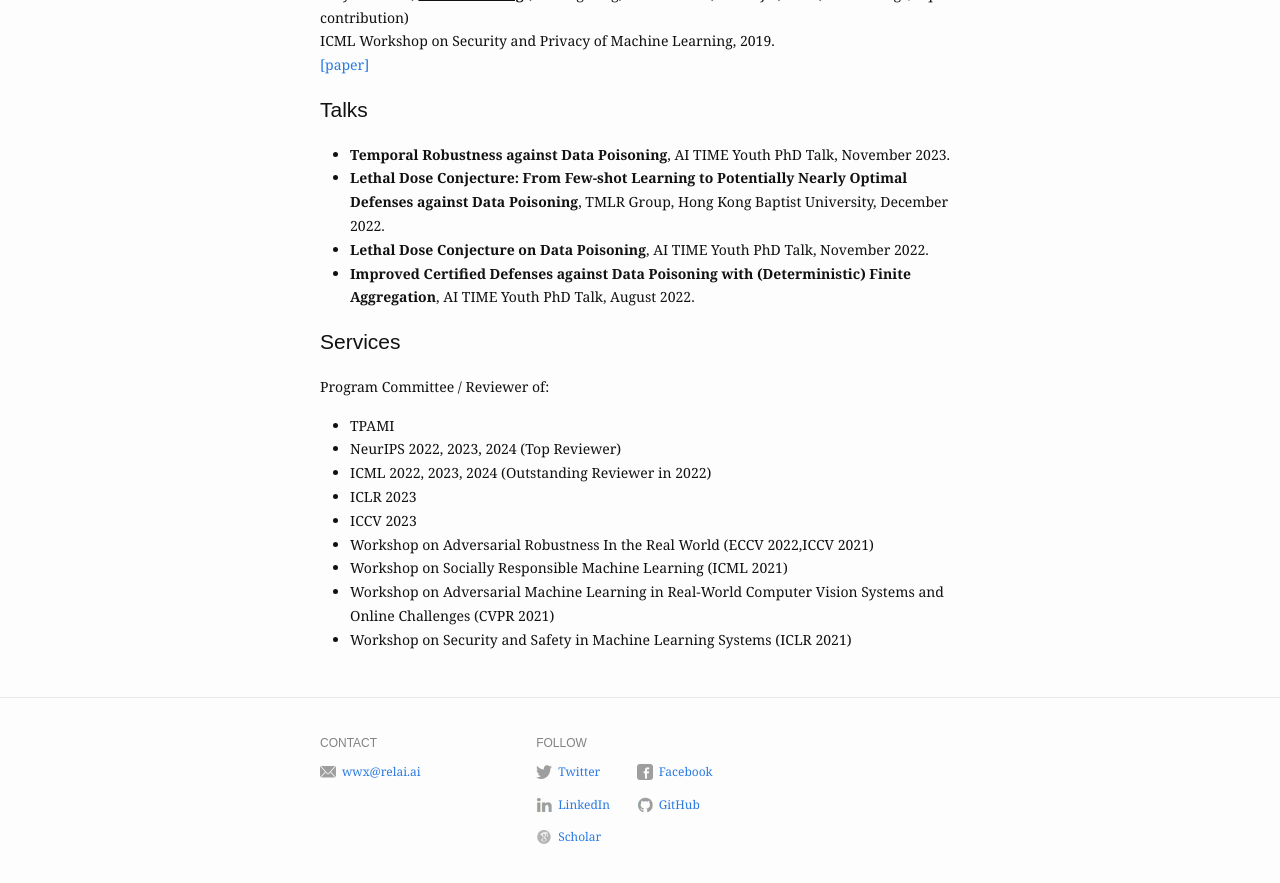
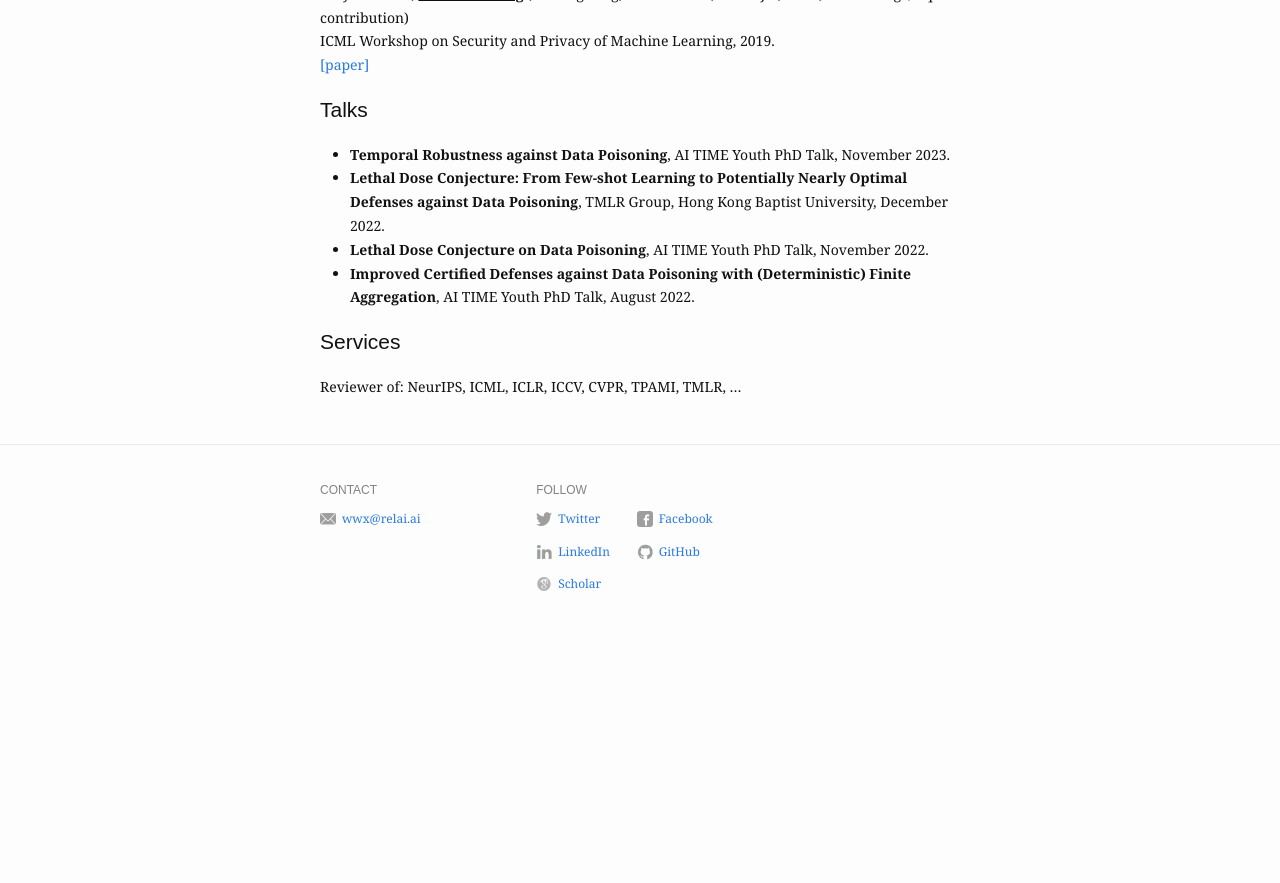
Before and after one commit to wangwenxiao/wangwenxiao.github.io, a Jekyll site: the page built from index.md, in a window 1280 px wide and 900 px high, scrolled down 2552 px. Shown: the top 883 px of the window. Built offline with Jekyll 4.4.1, drawn with Linux system fonts in a browser that asks for light colours; after the commit the page ends 3199 px from its top, so only the background shows below that.

Commit message:
update services

```diff
--- a/index.md
+++ b/index.md
@@ -115,13 +115,4 @@ against Data Poisoning**, TMLR Group, Hong Kong Baptist University, December 202
 
 
 ## Services
-Program Committee / Reviewer of:
-- TPAMI
-- NeurIPS 2022, 2023, 2024 (Top Reviewer)
-- ICML 2022, 2023, 2024 (Outstanding Reviewer in 2022)
-- ICLR 2023
-- ICCV 2023
-- Workshop on Adversarial Robustness In the Real World (ECCV 2022,ICCV 2021)
-- Workshop on Socially Responsible Machine Learning (ICML 2021)
-- Workshop on Adversarial Machine Learning in Real-World Computer Vision Systems and Online Challenges (CVPR 2021)
-- Workshop on Security and Safety in Machine Learning Systems (ICLR 2021)
+Reviewer of: NeurIPS, ICML, ICLR, ICCV, CVPR, TPAMI, TMLR, ...
```
